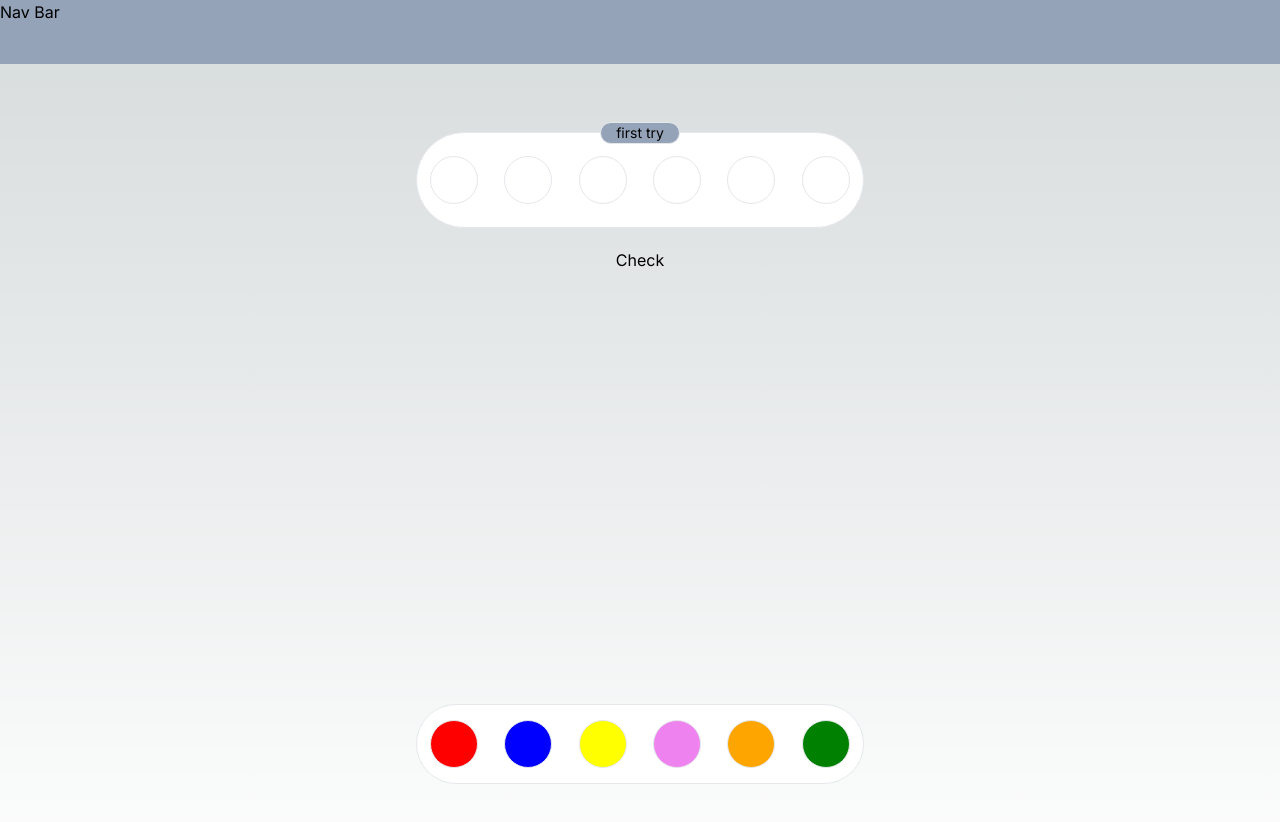
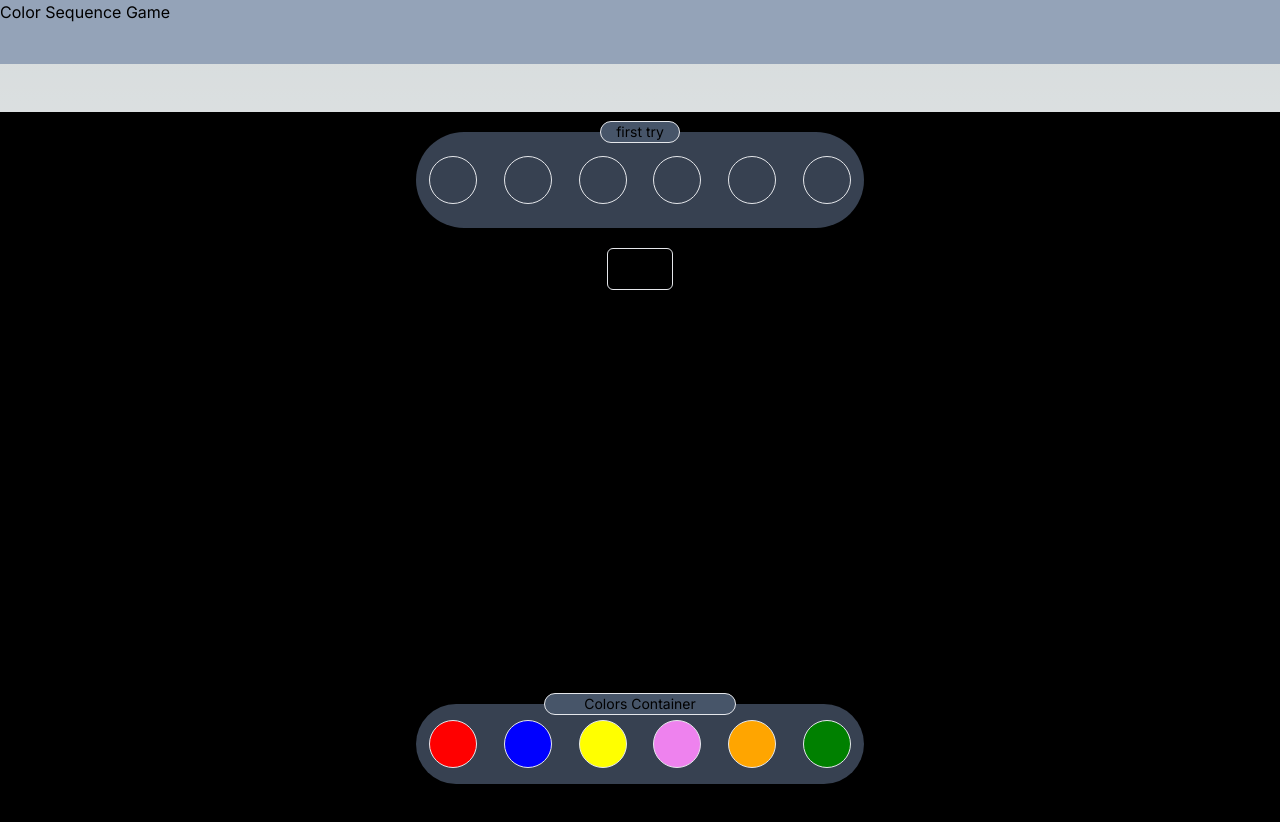
Before and after one commit to CodingNoob84/color-game, a Next.js app: page / in a window 1280 px wide. Both pictures are taken after a click on the element "Lets Play". Shown: the top 822 px of the page. Built offline with nearby package versions, Linux system fonts and the light colour scheme.

Commit message:
game content change

```diff
--- a/src/app/page.js
+++ b/src/app/page.js
@@ -2,8 +2,10 @@ import ClientContainer from "@/components/ClientContainer";
 
 export default function Home() {
   return (
-    <main className="max-w-screen h-screen">
-      <div className="fixed top-0 h-16 z-10 w-full bg-slate-400">Nav Bar</div>
+    <main className="max-w-screen h-screen bg-black">
+      <div className="fixed top-0 h-16 z-10 w-full bg-slate-400">
+        <div>Color Sequence Game</div>
+      </div>
       <ClientContainer />
     </main>
   );
--- a/src/components/ClientDNDContainer.jsx
+++ b/src/components/ClientDNDContainer.jsx
@@ -117,7 +117,10 @@ export default function ClientDNDContainer({ newobj }) {
         />
       </div>
       <div className="mt-24 w-full h-2"></div>
-      <div className="fixed z-50 w-full h-20 max-w-md -translate-x-1/2 bg-white border border-gray-200 rounded-full bottom-4 left-1/2 dark:bg-gray-700 dark:border-gray-600">
+      <div className="fixed z-50 w-full h-20 max-w-md -translate-x-1/2  rounded-full bottom-4 left-1/2 bg-gray-700 border-gray-600">
+        <div className="absolute left-1/2 transform -translate-x-1/2 -translate-y-1/2 border bg-slate-600 text-sm rounded-full w-48 text-center">
+          Colors Container
+        </div>
         <InitialDragContainer />
       </div>
     </DndContext>
--- a/src/components/DropContainer.jsx
+++ b/src/components/DropContainer.jsx
@@ -25,11 +25,11 @@ function DropContainer({ id, colorsArray }) {
     <div>
       <div className="flex justify-center items-center">
         <div
-          className={`relative m-5 w-full h-24 max-w-md bg-white border border-gray-200 rounded-full dark:bg-gray-700 dark:border-gray-600  ${
+          className={`relative m-5 w-full h-24 max-w-md  rounded-full bg-gray-700 border-gray-600  ${
             getOrdinalString(id) === "answer" && "shadow-md shadow-green-400"
           }`}
         >
-          <div className="absolute left-1/2 transform -translate-x-1/2 -translate-y-1/2 border bg-slate-400 text-sm rounded-full w-20 text-center">
+          <div className="absolute left-1/2 transform -translate-x-1/2 -translate-y-1/2 border bg-slate-600 text-sm rounded-full w-20 text-center">
             {getOrdinalString(id) === "answer"
               ? "Answer"
               : `${getOrdinalString(id)} try`}
@@ -59,7 +59,12 @@ function DropContainer({ id, colorsArray }) {
         </div>
       </div>
       <div className="flex justify-center items-center">
-        <div onClick={() => handleCheck()}>Check</div>
+        <div
+          onClick={() => handleCheck()}
+          className="border rounded-md p-2 cursor-pointer hover:bg-green-700"
+        >
+          Check
+        </div>
         {/* <div>Matching Colors:3</div> */}
       </div>
     </div>
--- a/src/components/InitialSetup.jsx
+++ b/src/components/InitialSetup.jsx
@@ -9,10 +9,13 @@ function InitialSetup() {
         <div>
           {" "}
           Guess right order of given colors from left to right. You have five
-          chances to try.
+          chances to try. Drag each colors from Colors Container to Each Try
+          Container. You can switch colors within Try Container. Once we guessed
+          sequence of all six colors in Try Container. Click Check Button to
+          know how many colors are placed at right index place.
         </div>
         <div
-          className="border rounded-md p-2 cursor-pointer hover:bg-emerald-400"
+          className="border rounded-md p-2 cursor-pointer hover:bg-green-700"
           onClick={() => generateRandomColors()}
         >
           Lets Play
--- a/src/components/PrevContianer.jsx
+++ b/src/components/PrevContianer.jsx
@@ -15,8 +15,8 @@ function PrevContianer({ prevarray }) {
       {prevarray.map((prev, i) => (
         <div key={prev.id} className="my-5">
           <div className="flex justify-center items-center">
-            <div className="relative m-5 w-full h-24 max-w-md bg-white border border-gray-200 rounded-full dark:bg-gray-700 dark:border-gray-600">
-              <div className="absolute left-1/2 transform -translate-x-1/2 -translate-y-1/2 border bg-slate-400 text-sm rounded-full w-24 text-center">
+            <div className="relative m-5 w-full h-24 max-w-md  rounded-full bg-gray-700 border-gray-600">
+              <div className="absolute left-1/2 transform -translate-x-1/2 -translate-y-1/2 border bg-slate-600 text-sm rounded-full w-24 text-center">
                 {`${getOrdinalString(prev.id)} try`}
               </div>
               <div className="grid h-full grid-cols-6 mx-auto max-w-md">
```
